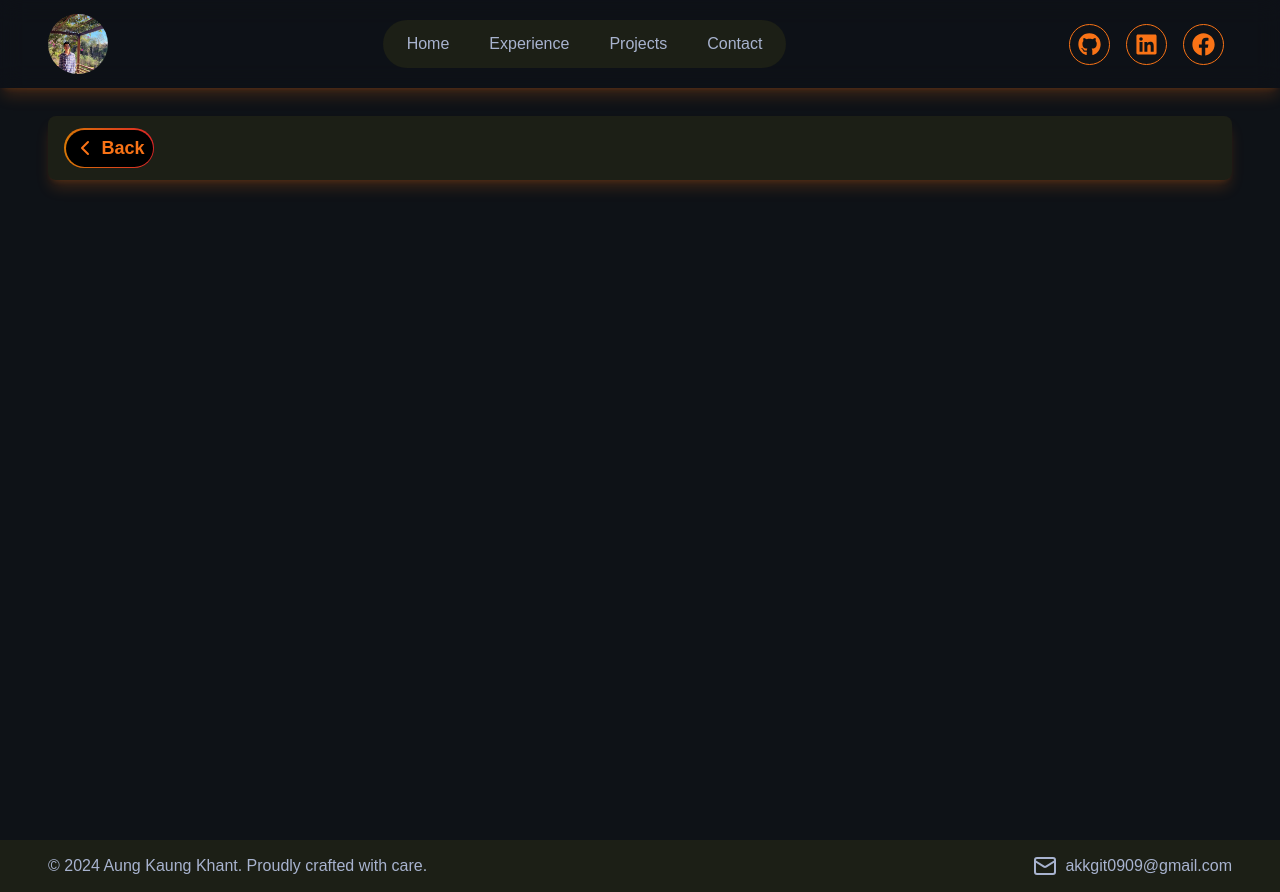
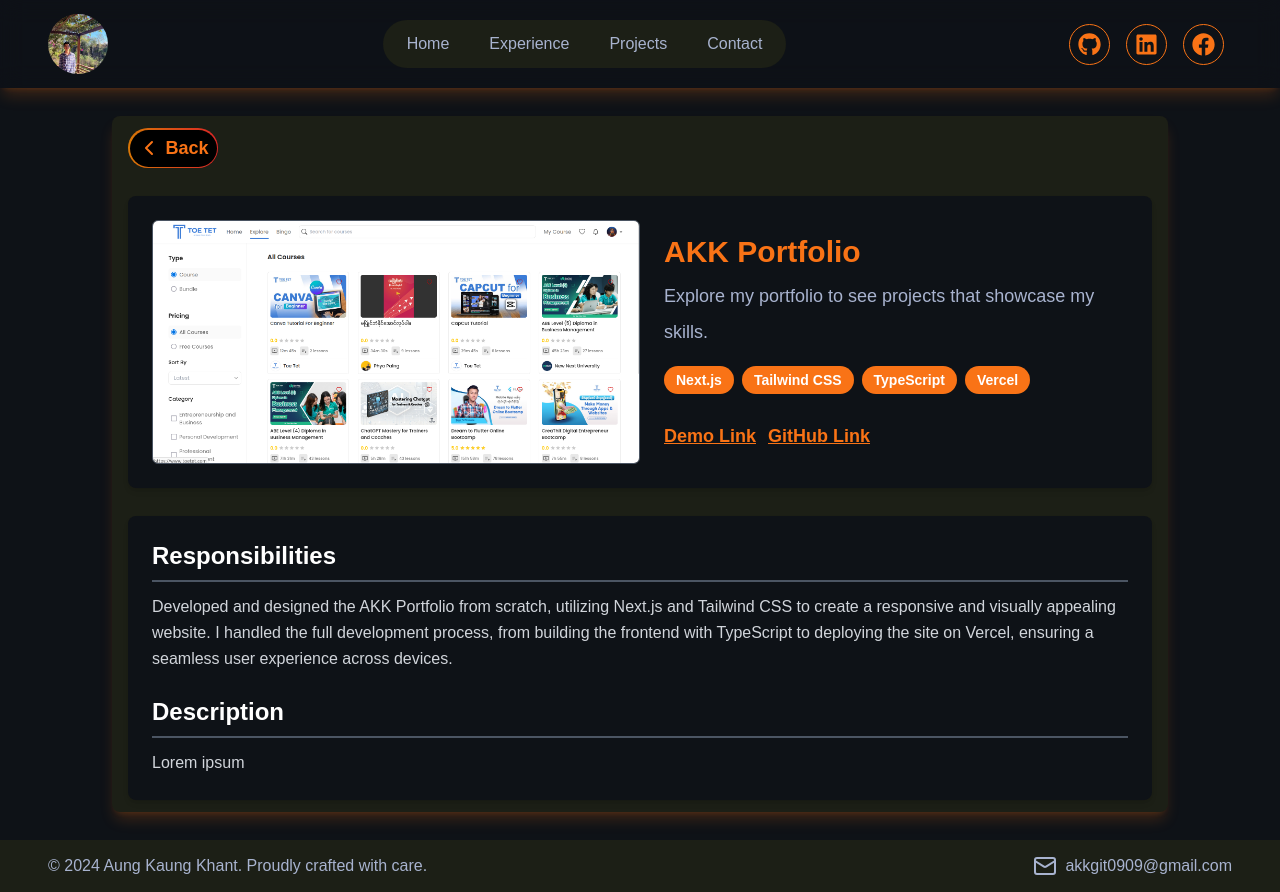
Before and after one commit to aungkaungkhant-nssh/AKK, a Next.js app: page /projects/1 in a window 1280 px wide. Built offline with nearby package versions, Linux system fonts and the light colour scheme.

Commit message:
project details design implement

```diff
--- a/app/projects/[id]/page.tsx
+++ b/app/projects/[id]/page.tsx
@@ -12,7 +12,7 @@ export default async function Page({
     if (!project) return <div>Project not found</div>
 
     return (
-        <MaxWidthWrapper className="md:h-screen  relative  pt-32 lg:pt-24  px-4 sm:px-8 md:px-12">
+        <MaxWidthWrapper className="md:h-screen  relative  pt-32 lg:pt-24  px-4 sm:px-8 md:px-12 max-w-6xl">
             <ProjectDetails project={project} />
         </MaxWidthWrapper>
     )
--- a/components/project/ProjectCard.tsx
+++ b/components/project/ProjectCard.tsx
@@ -1,5 +1,4 @@
 "use client";
-import { cn } from "@/lib/utils";
 import iconLinks from "@/constants/iconLinks";
 import LinkItem from "../navigation/LinkItem";
 import Link from "next/link";
@@ -29,34 +28,30 @@ export default function ProjectCard({ project }: PropsTypes) {
         2: project.demoLink || "",
     };
     return (
-        <div className="bg-foreground text-tertiary px-4 py-3 rounded-lg shadow-lg shadow-primary/20 w-[100%] md:w-[48%] lg:w-[30%] mt-[20px] min-h-[180px] relative">
-
-            <div className={cn("flex items-start gap-3 justify-between")}>
-                <div>
-                    <div>
-                        <Link href={linkMapping[0] || ""}>
-                            <h1 className={cn(`text-xl text-primary font-bold`)}>{project.title}</h1>
-                        </Link>
-
-                        <p className="text-tertiary tracking-wide text-justify mt-1">{project.subTitle}</p>
-                    </div>
-
+        <div className="bg-foreground text-tertiary px-6 py-5 rounded-lg shadow-lg shadow-primary/20 w-full md:w-[48%] lg:w-[30%] mt-5 min-h-[200px] relative transition-transform transform hover:scale-105">
+            <div className="flex items-start justify-between gap-4">
+                <div className="flex-1">
+                    <Link href={linkMapping[0] || ""}>
+                        <h1 className="text-xl text-primary font-bold hover:underline">{project.title}</h1>
+                    </Link>
+                    <p className="text-tertiary tracking-wide text-justify mt-2 leading-relaxed">
+                        {project.subTitle}
+                    </p>
                 </div>
-                <div>
-                    {(
+                {project.logo && (
+                    <div className="flex-shrink-0">
                         <Image
                             src={project.logo as string}
                             alt={`${project.title} logo`}
-                            className="border rounded-lg"
-                            width={100}
-                            height={100}
-                        />)
-                    }
-
-                </div>
+                            className="border border-gray-200 rounded-lg shadow-md"
+                            width={80}
+                            height={80}
+                        />
+                    </div>
+                )}
             </div>
 
-            <div className="mt-3 absolute bottom-3 left-[50%] transform translate-x-[-50%] flex gap-2">
+            <div className="mt-4 absolute bottom-3 left-1/2 transform -translate-x-1/2 flex gap-3">
                 {iconLinks.map((link, index) => {
                     link.link = linkMapping[index] || "";
                     return (
@@ -65,12 +60,12 @@ export default function ProjectCard({ project }: PropsTypes) {
                             icon={link.icon}
                             link={link.link}
                             color={link.color}
-                            size={18}
+                            size={20}
                         />
-                    )
+                    );
                 })}
             </div>
+        </div>
 
-        </div>
     );
 }
--- a/components/project/ProjectDetail.tsx
+++ b/components/project/ProjectDetail.tsx
@@ -2,6 +2,8 @@
 import { ChevronLeft } from "lucide-react"
 import AnimatedButton from "../ui/animatedButton"
 import { useRouter } from "next/navigation";
+import Image from "next/image";
+import Link from "next/link";
 
 type PropTypes = {
     project: {
@@ -11,6 +13,7 @@ type PropTypes = {
         desc: string;
         logo: string;
         techStacks: string[];
+        photo: string;
         responsibilities: string;
         githubLink?: string | null;
         demoLink?: string | null;
@@ -30,9 +33,75 @@ export default function ProjectDetails({ project }: PropTypes) {
                 onClick={() => router.push('/projects')}
             />
 
-            <div>
+            <div className="my-7 flex flex-col md:flex-row w-full gap-6 items-center bg-background p-6 rounded-lg shadow-md">
+                <Image
+                    src={project.photo}
+                    alt={project.title}
+                    width={1000}
+                    height={1000}
+                    className="w-full md:w-1/2 object-cover border border-gray-600 rounded-md"
+                />
+                <div className="flex flex-col justify-between w-full md:w-1/2">
+                    <div className="mb-4">
+                        <h1 className="text-primary font-bold text-3xl mb-2">{project.title}</h1>
+                        <h3 className="text-tertiary text-lg leading-relaxed md:leading-loose font-medium">
+                            {project.subTitle}
+                        </h3>
+                    </div>
 
+                    <div className="flex flex-wrap gap-2 mb-3">
+                        {project.techStacks.map((techStack, index) => (
+                            <span
+                                key={index}
+                                className="text-white bg-primary px-3 py-1 rounded-full text-sm font-semibold">
+                                {techStack}
+                            </span>
+                        ))}
+                    </div>
+
+
+                    <div className="flex  items-start mt-4 gap-3">
+                        {
+                            project.demoLink && (
+                                <Link
+                                    target="_blank"
+                                    href={project.demoLink}
+                                    className="text-primary font-semibold text-lg underline hover:text-primary/80 transition duration-200"
+                                >
+                                    Demo Link
+                                </Link>
+                            )
+                        }
+
+                        {
+                            project.githubLink && (
+                                <Link
+                                    href={project.githubLink}
+                                    className="text-primary font-semibold text-lg underline hover:text-primary/80 transition duration-200"
+                                >
+                                    GitHub Link
+                                </Link>
+                            )
+                        }
+
+
+                    </div>
+                </div>
             </div>
+
+
+
+            <div className="mt-5 text-white bg-background p-6 rounded-lg shadow-md">
+                <div className="mb-6">
+                    <h1 className="text-2xl font-bold mb-3 border-b-2 border-gray-600 pb-2">Responsibilities</h1>
+                    <p className="text-gray-300 leading-relaxed">{project.responsibilities}</p>
+                </div>
+                <div>
+                    <h1 className="text-2xl font-bold mb-3 border-b-2 border-gray-600 pb-2">Description</h1>
+                    <p className="text-gray-300 leading-relaxed">{project.desc}</p>
+                </div>
+            </div>
+
         </div>
     )
 }
--- a/constants/projectlists.ts
+++ b/constants/projectlists.ts
@@ -19,6 +19,7 @@ export const projectLists = [
         subTitle: "Explore my portfolio to see projects that showcase my skills.",
         desc: "Lorem ipsum",
         logo: Pf.src,
+        photo: ToeTetSS.src,
         githubLink: "https://github.com/aungkaungkhant-nssh/AKK",
         demoLink: "https://akk-portfolio.vercel.app/",
         techStacks: ["Next.js", "Tailwind CSS", "TypeScript", "Vercel"],
@@ -27,7 +28,7 @@ export const projectLists = [
     {
         id: 2,
         title: 'Toe Tet',
-        subTitle: "Toe Tet: Empowering Learners with Accessible Online Education",
+        subTitle: "Empowering Learners with Accessible Online Education",
         desc: "Toe Tet is an e-learning platform offering courses in business, marketing, programming, and more. With a user-friendly interface and expert instructors, it aims to make online learning accessible and effective.",
         logo: ToeTet.src,
         photo: ToeTetSS.src,
```
